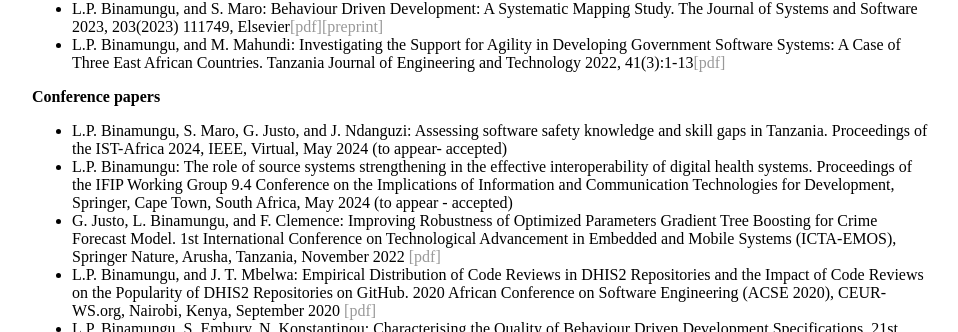
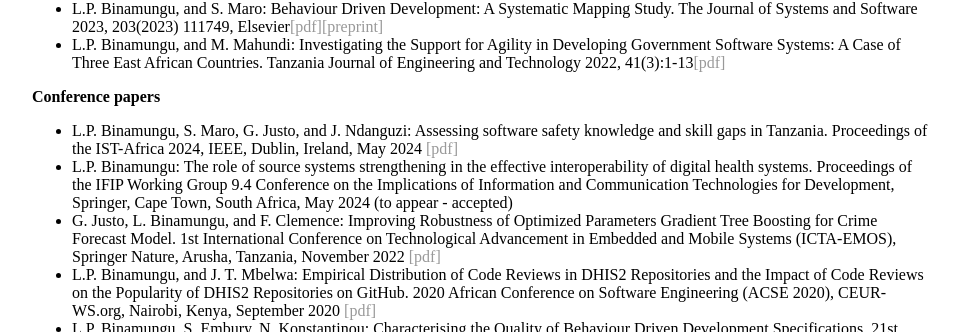
Before and after one commit to lepebina/lepebina.github.io, a Jekyll site: the page built from publications.html, in a window 1280 px wide. Shown: the part 207-539 px from the top of the page, without its empty margins (160-1118 px from the left). Built offline with Jekyll 4.4.1, drawn with Linux system fonts in a browser that asks for light colours.

Commit message:
Update publications.html

```diff
--- a/publications.html
+++ b/publications.html
@@ -13,7 +13,7 @@ title: Leonard Peter Binamungu
 
 	<b>Conference papers</b>
 	<ul>
-	    <li>L.P. Binamungu, S. Maro, G. Justo, and J. Ndanguzi: Assessing software safety knowledge and skill gaps in Tanzania. Proceedings of the IST-Africa 2024, IEEE, Virtual, May 2024 (to appear- accepted)</li>
+	    <li>L.P. Binamungu, S. Maro, G. Justo, and J. Ndanguzi: Assessing software safety knowledge and skill gaps in Tanzania. Proceedings of the IST-Africa 2024, IEEE, Dublin, Ireland, May 2024 <a href="https://ieeexplore.ieee.org/abstract/document/10569763">[pdf]</a></li>
 		<li>L.P. Binamungu: The role of source systems strengthening in the effective interoperability of digital health systems. Proceedings of the IFIP Working Group 9.4 Conference on the Implications of Information and Communication Technologies for Development, Springer, Cape Town, South Africa, May 2024 (to appear - accepted)</li>
 	    <li>G. Justo, L. Binamungu, and F. Clemence: Improving Robustness of Optimized Parameters Gradient Tree Boosting for Crime Forecast Model. 1st International Conference on Technological Advancement in Embedded and Mobile Systems (ICTA-EMOS), Springer Nature, Arusha, Tanzania, November 2022 <a href="https://link.springer.com/chapter/10.1007/978-3-031-56576-2_1">[pdf]</a></li>
 	    <li>L.P. Binamungu, and J. T. Mbelwa: Empirical Distribution of Code Reviews in DHIS2 Repositories and the Impact of Code Reviews on the Popularity of DHIS2 Repositories on GitHub. 2020 African Conference on Software Engineering (ACSE 2020), CEUR-WS.org, Nairobi, Kenya, September 2020 <a href="/dhis2-code-review.pdf">[pdf]</a></li>
```
